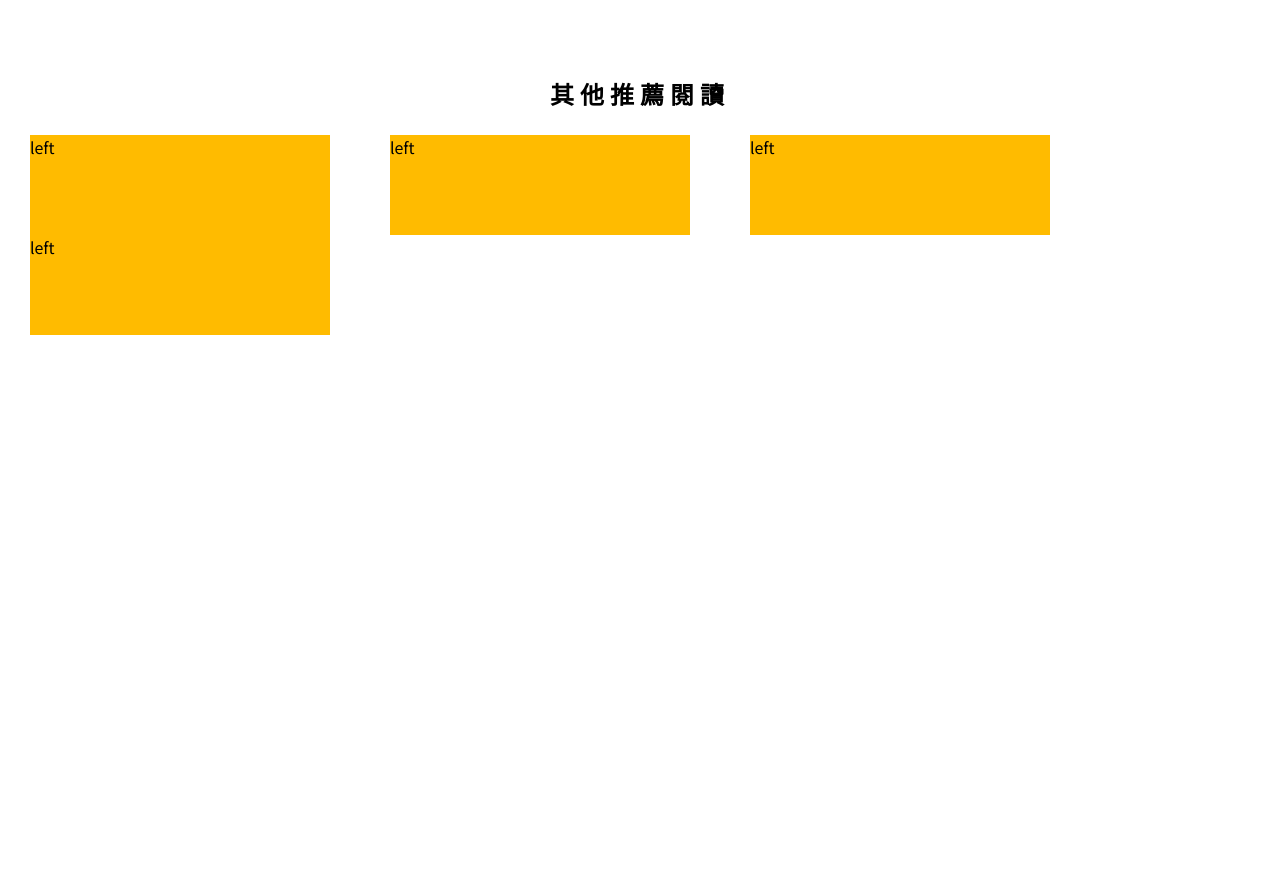
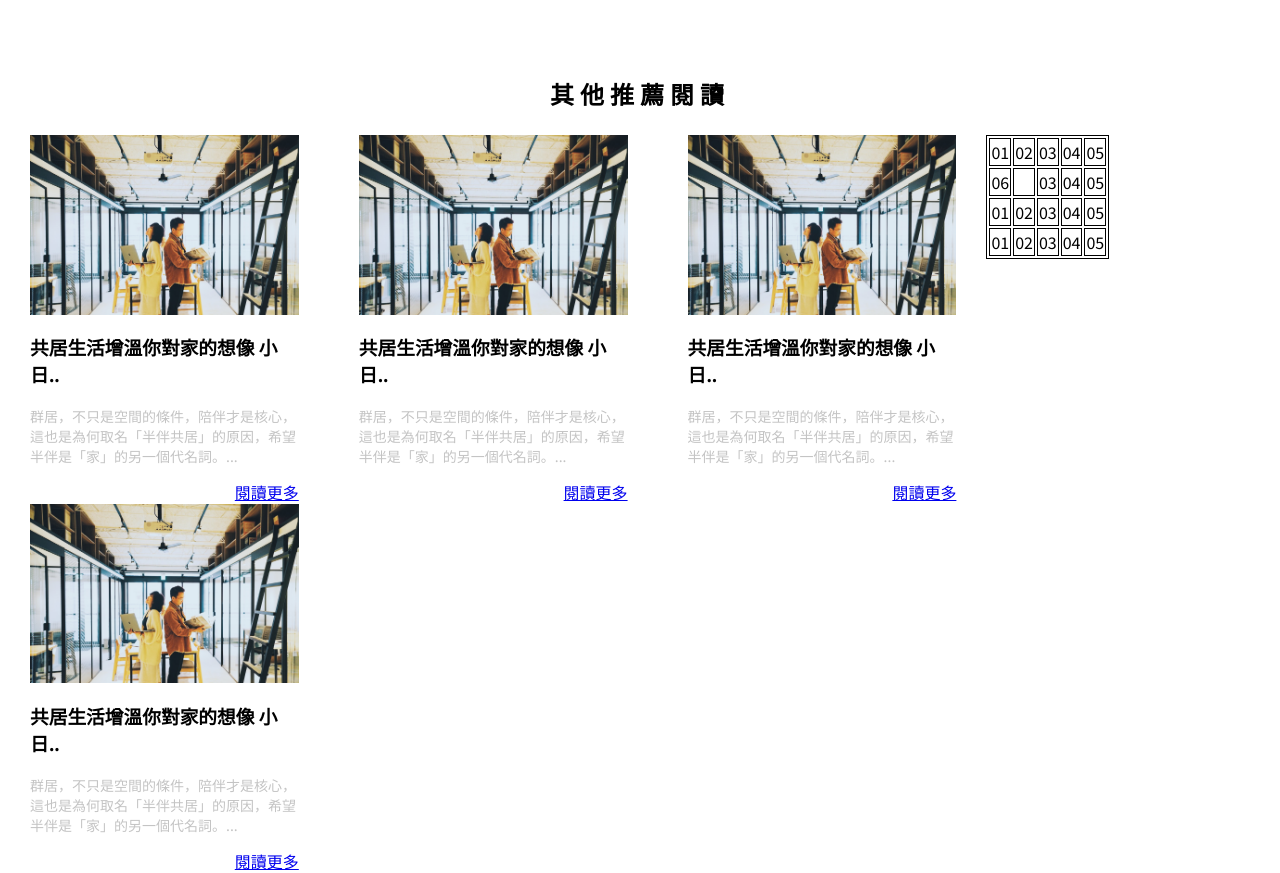
Before and after one commit to sexfat/ai_01, a plain HTML site: page aboutus.html in a window 1280 px wide. Shown: the part 3440-4313 px from the top of the page. Before the commit the page ends 3775 px from the top, so only its background shows below. Drawn offline with Linux system fonts and the light colour scheme.

Commit message:
adde table

```diff
--- a/aboutus.html
+++ b/aboutus.html
@@ -55,12 +55,75 @@
 
       <div class="related_posts">
           <h3 class="titleh3">其他推薦閱讀</h3>
-          <div class="box-col4">left</div>
-          <div class="box-col4">left</div>
-          <div class="box-col4">left</div>
-          <div class="box-col4">left</div>
+          <div class="box-col4">
+              <div class="r-img"><img src="img/S__14753803.jpg" alt=""></div>
+              <div class="r-title"><h3>共居生活增溫你對家的想像 小日..</h3></div>
+              <p>群居，不只是空間的條件，陪伴才是核心，這也是為何取名「半伴共居」的原因，希望半伴是「家」的另一個代名詞。...</p>
+              <div class="link"><a href="#">閱讀更多</a> </div>
+
+          </div>
+          <div class="box-col4">
+            <div class="r-img"><img src="img/S__14753803.jpg" alt=""></div>
+            <div class="r-title"><h3>共居生活增溫你對家的想像 小日..</h3></div>
+            <p>群居，不只是空間的條件，陪伴才是核心，這也是為何取名「半伴共居」的原因，希望半伴是「家」的另一個代名詞。...</p>
+            <div class="link"><a href="#">閱讀更多</a> </div>
+
+        </div>
+        <div class="box-col4">
+            <div class="r-img"><img src="img/S__14753803.jpg" alt=""></div>
+            <div class="r-title"><h3>共居生活增溫你對家的想像 小日..</h3></div>
+            <p>群居，不只是空間的條件，陪伴才是核心，這也是為何取名「半伴共居」的原因，希望半伴是「家」的另一個代名詞。...</p>
+            <div class="link"><a href="#">閱讀更多</a> </div>
+
+        </div>
+        <div class="box-col4">
+            <div class="r-img"><img src="img/S__14753803.jpg" alt=""></div>
+            <div class="r-title"><h3>共居生活增溫你對家的想像 小日..</h3></div>
+            <p>群居，不只是空間的條件，陪伴才是核心，這也是為何取名「半伴共居」的原因，希望半伴是「家」的另一個代名詞。...</p>
+            <div class="link"><a href="#">閱讀更多</a> </div>
+
+        </div>
 
       </div>
+       <div class="table">
+       <table>
+           <tr>
+               <td>01</td>
+               <td>02</td>
+               <td>03</td>
+               <td>04</td>
+               <td>05</td>
+           </tr>
+           <tr>
+            <td>06</td>
+            <td></td>
+            <td>03</td>
+            <td>04</td>
+            <td>05</td>
+        </tr>
+        <tr>
+            <td>01</td>
+            <td>02</td>
+            <td>03</td>
+            <td>04</td>
+            <td>05</td>
+        </tr>
+        <tr>
+            <td>01</td>
+            <td>02</td>
+            <td>03</td>
+            <td>04</td>
+            <td>05</td>
+        </tr>
+
+
+       </table>
+
+
+
+       </div>
+
+
 
 </body>
 </html>
--- a/css/style01.css
+++ b/css/style01.css
@@ -161,6 +161,7 @@ article .img-desc {
 
   .related_posts {
      width: 100%;
+     margin: 0 auto;
   }
 
   .related_posts .titleh3 {
@@ -171,9 +172,26 @@ article .img-desc {
 
   }
   .box-col4 {
-    width: 300px;
-    height: 100px;
-    background-color: rgb(255, 187, 0);
+    width: 21%;
+    min-height: 300px;
+
     float: left;
     margin: 0 30px;
   }
+
+  .box-col4 p {
+    color: rgb(196, 196, 196);
+    font-size: 14px;
+  }
+
+  .box-col4 .link  {
+      text-align: right;
+  }
+
+
+  .table {
+      height: 600px;
+  }
+   table ,tr,td {
+       border: 1px solid #000;
+   }
```
